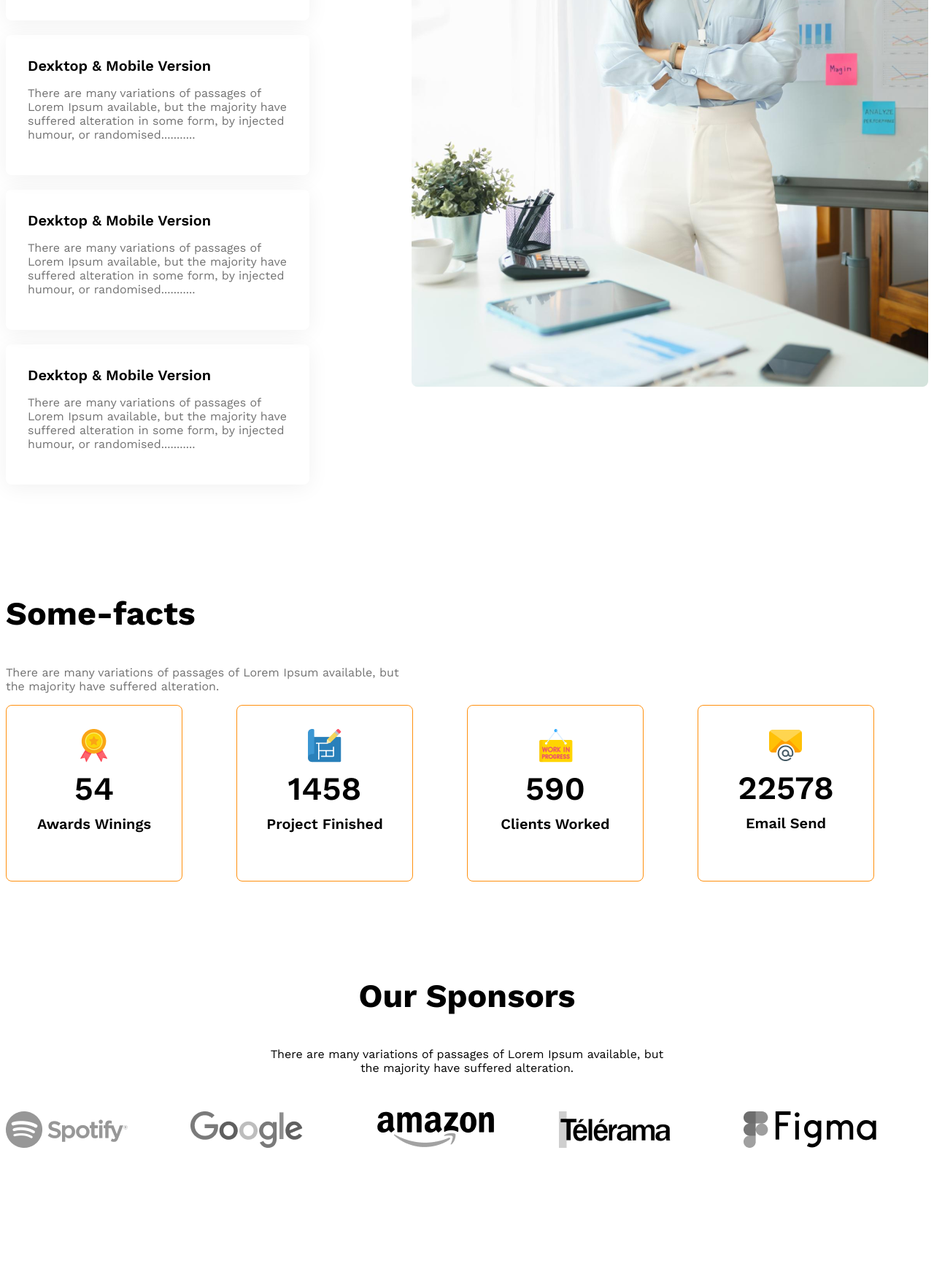
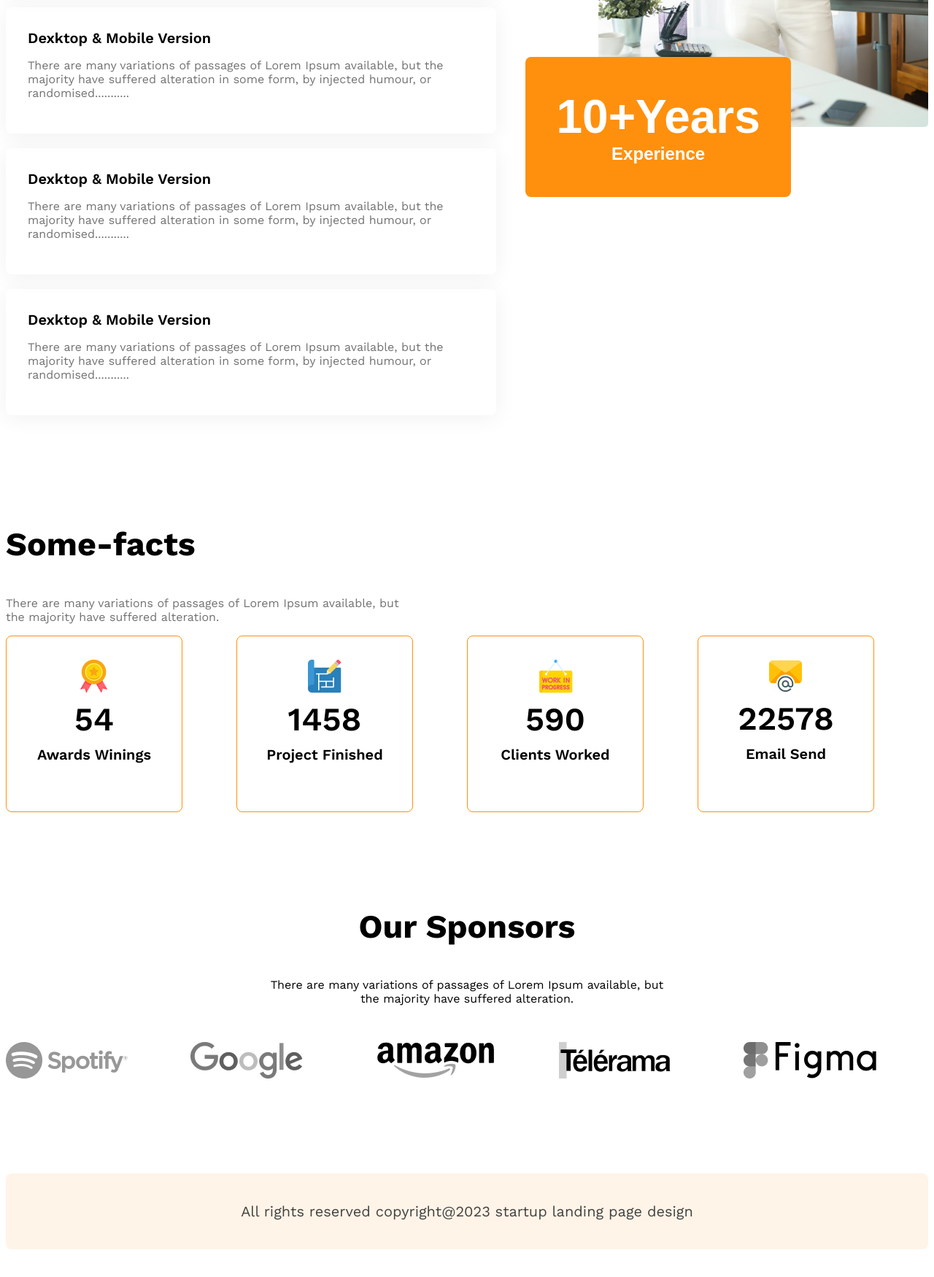
Before and after one commit to mddipu07/G3-architect-website, a plain HTML site: page index.html in a window 1280 px wide. Shown: the part 3280-5030 px from the top of the page at 73% size. Before the commit the page ends 4861 px from the top, so only its background shows below. Drawn offline with nearby package versions, Linux system fonts and the light colour scheme.

Commit message:
added footer section and style

```diff
--- a/index.html
+++ b/index.html
@@ -72,8 +72,13 @@
             <p class="text-light-gray">There are many variations of passages of Lorem Ipsum available, but the majority have suffered alteration in some form, by injected humour, or randomised...........</p>
            </div>
         </div>
-        <div>
+        <div class="features-architect">
             <img src="images/architect.png" alt="">
+            <button id="experience-badge" class="btn-primary">
+                <span id="experience-year" >10+Years</span>
+                <br>
+                <span class="">Experience</span>
+            </button>
         </div>
       </section>
 
@@ -137,6 +142,9 @@
       <!-- Some-facts sponsors-end -->
     </main>
     <footer>
+       <div class="footer-container">
+        All rights reserved copyright@2023 startup landing page design
+       </div>
     </footer>
 
 </body>
--- a/style.css
+++ b/style.css
@@ -150,7 +150,7 @@
 }
 /* fact-sponsor-End */
 
-/* features-section-related-style */
+/* features-section-related-style start */
 #features-section-title{
 border-left: 5px solid #FF900E;
 padding-left: 20px;
@@ -171,11 +171,39 @@
 display: flex;
 gap: 140px;
 }
+#experience-badge{
+padding: 45px 42px;
+font-size: 1.5rem;
+margin-left: -100px;
+margin-top: -100px;
+}
+#experience-year{
+font-size: 4rem;
+font-weight: 700;
+}
+.features-architect img{
+width: 100%;
+}
+
+/*  features-section-related-style End */
+
+/* footer-section-start */
+.footer-container{
+max-width: 1440px;
+background-color: #FFF4E7;
+border-radius: 8px;
+margin: 130px auto;
+text-align: center;
+padding: 40px;
+color: #424242;
+font-size: 1.25rem;
+}
 
 /* responsive Media Query for small */
 @media screen and (max-width: 576px) {
 .navbar,
 .nav-links,
+.features,
 .teams{
 flex-direction: column;
 }
@@ -189,19 +217,23 @@
 margin-left: 20px;
 }
 .facts-container{
-  grid-template-columns: repeat(1, 1fr);
-  justify-items: center;
-  gap: 24px;
+grid-template-columns: repeat(1, 1fr);
+justify-items: center;
+gap: 24px;
   }
 .sponsor-companies{
 justify-items: center;
 gap: 50px;
 }
+#experience-badge{
+margin: 20px;
+margin-left: 20px;
+}
 }
 
 /*  media query for medium size device */
 @media screen and (min-width: 576px) and (max-width: 992px) {
-.teams{
+.teams, .features{
 flex-direction: column;
 }
 .our-features{
@@ -215,4 +247,8 @@
 .team-img-container{
 margin-left: 107px;
 }
+#experience-badge{
+margin: 20px;
+ margin-left: 20px;
+  }
 }
```
